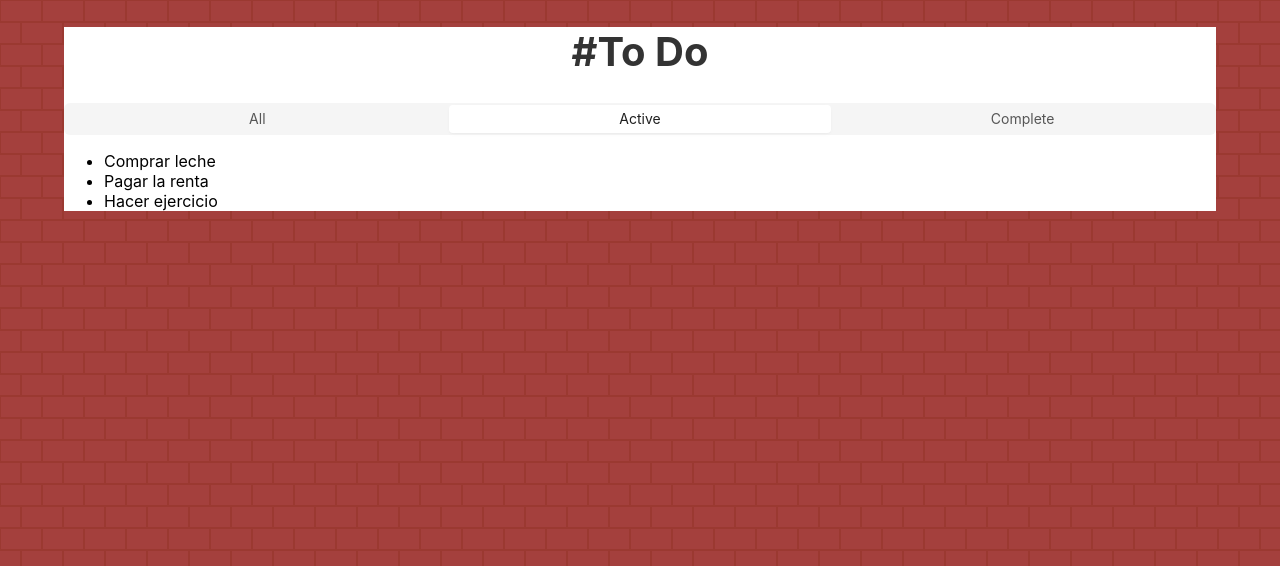
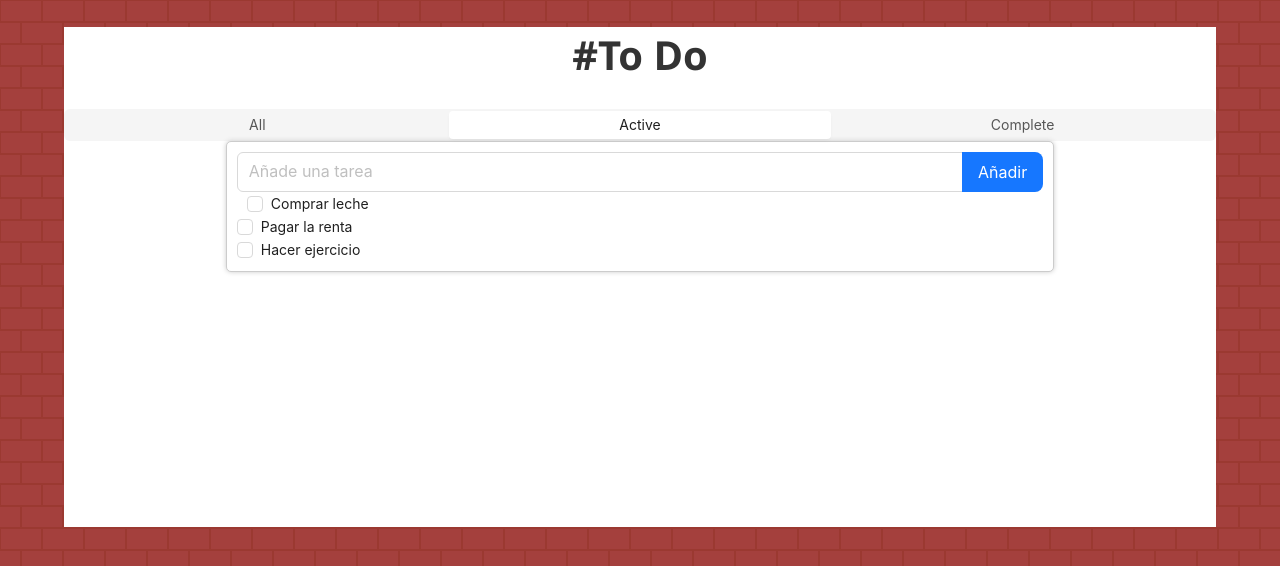
Before and after one commit to pipetboy2001/To-Do-app, a React (Create React App) app: page / in a window 1280 px wide. Both pictures are taken after a click on the label "Active". Shown: the top 566 px of the page. Built offline with nearby package versions, Linux system fonts and the light colour scheme.

Commit message:
Feature: Añadir Task

```diff
--- a/src/Components/Funciones/Active.js
+++ b/src/Components/Funciones/Active.js
@@ -1,16 +1,48 @@
-import React from 'react';
+import { React, useState } from 'react';
 import tasks from './../../JSON/Task.json'; // archivo JSON con las tareas
+import { Checkbox } from 'antd';
+import '../../Styles/Funciones.css'
+import { Input } from 'antd';
+const { Search } = Input;
+
 
 function Active() {
+    // constante para añadir un nuevo id
+    const nextId = tasks[tasks.length - 1].id + 1;
+    // constante para añadir una nueva tarea
+    const [newTask, setNewTask] = useState({
+        id: nextId,
+        description: '',
+        status: 'active',
+    });
+    // función para añadir una nueva tarea al json
+    //y luego refresca
+    const addTaskJson = () => {
+        tasks.push(newTask);
+        setNewTask({
+            id: nextId + 1,
+            description: '',
+            status: 'active',
+        });
+    };
+    // función para añadir una nueva tarea al input
+    const addTaskInput = (e) => {
+        setNewTask({
+            ...newTask,
+            description: e.target.value,
+        });
+    };
+
     return (
-        <ul>
+        <div className='Lista'>
+            {/* Añadir un input para agregar task */}
+            <Search placeholder="Añade una tarea" allowClear enterButton="Añadir" size="large" onChange={addTaskInput} onSearch={addTaskJson} />
             {tasks
                 .filter((task) => task.status === 'active')
                 .map((task) => (
-                    <li key={task.id}>{task.description}</li>
+                    <Checkbox className='Checkbox' key={task.id}>{task.description}</Checkbox>
                 ))}
-        </ul>
+        </div>
     );
 }
-
 export default Active;
--- a/src/Components/Funciones/All.js
+++ b/src/Components/Funciones/All.js
@@ -1,14 +1,47 @@
-import React from 'react';
+import {React,useState} from 'react';
 import tasks from '../../JSON/Task.json'; // archivo JSON con las tareas
+import { Checkbox } from 'antd';
+import '../../Styles/Funciones.css'
+import { Input } from 'antd';
+const { Search } = Input;
 
 function All() {
+    // constante para añadir un nuevo id
+    const nextId = tasks[tasks.length - 1].id + 1;
+    // constante para añadir una nueva tarea
+    const [newTask, setNewTask] = useState({
+        id: nextId,
+        description: '',
+        status: 'active',
+    });
+    // función para añadir una nueva tarea al json
+    //y luego refresca
+    const addTaskJson = () => {
+        tasks.push(newTask);
+        setNewTask({
+            id: nextId + 1,
+            description: '',
+            status: 'active',
+        });
+    };
+    // función para añadir una nueva tarea al input
+    const addTaskInput = (e) => {
+        setNewTask({
+            ...newTask,
+            description: e.target.value,
+        });
+    };
+
     return (
-        <ul>
+        <div className='Lista'>
+            {/* Añadir un input para agregar task */}
+            <Search placeholder="Añade una tarea" allowClear enterButton="Añadir" size="large" onChange={addTaskInput} onSearch={addTaskJson} />
+            {/* Mapear las tareas */}
             {tasks.map((task) => (
-                <li key={task.id}>{task.description}</li>
+                <Checkbox className='Checkbox' key={task.id}>{task.description}</Checkbox>
             ))}
-        </ul>
+
+        </div>
     );
 }
-
 export default All;
--- a/src/Components/Funciones/Complete.js
+++ b/src/Components/Funciones/Complete.js
@@ -1,15 +1,18 @@
 import React from 'react';
 import tasks from './../../JSON/Task.json'; // archivo JSON con las tareas
+import { Checkbox } from 'antd';
+
+import '../../Styles/Funciones.css'
 
 function Complete() {
     return (
-        <ul>
+        <div className='Lista'>
             {tasks
                 .filter((task) => task.status === 'complete')
                 .map((task) => (
-                    <li key={task.id}>{task.description}</li>
+                    <Checkbox className='Checkbox' key={task.id}>{task.description}</Checkbox>
                 ))}
-        </ul>
+        </div>
     );
 }
 
--- a/src/Components/Todo.js
+++ b/src/Components/Todo.js
@@ -19,6 +19,7 @@ class TODO extends Component {
 
     render() {
         return (
+            <div className='root'>
                 <div className='container'>
                     <h1>#To Do</h1>
                     <Segmented
@@ -30,6 +31,8 @@ class TODO extends Component {
                     {this.state.currentPage === 'Active' && <ActiveTasks />}
                     {this.state.currentPage === 'Complete' && <CompleteTasks />}
                 </div>
+            </div>
+
         );
     }
 }
--- /dev/null
+++ b/src/Styles/Funciones.css
@@ -0,0 +1,15 @@
+.Lista{
+    background-color: #fff;
+    border: 1px solid #ccc;
+    border-radius: 5px;
+    box-shadow: 0 0 5px #ccc;
+    margin: 0 auto;
+    padding: 10px;
+    width: 70%;
+}
+
+.Checkbox{
+    margin: 0 10px;
+    /* colocar en columnas*/
+    width: 50%;
+}
--- a/src/Styles/Todo.css
+++ b/src/Styles/Todo.css
@@ -1,6 +1,12 @@
+.root{
+    height: 100%;
+    font-family: 'Segoe UI', Tahoma, Geneva, Verdana, sans-serif;
+}
+
 .container{
     width: 90%;
-    height: 90%;
+    height: 100%;
+    min-height: 500px;
     margin: 0 auto;
     background-color: #ffffff;
 }
```
Also changed, not shown: src/index.css (+1 -1 lines). Lines whose indentation alone changed are shown as unchanged.
